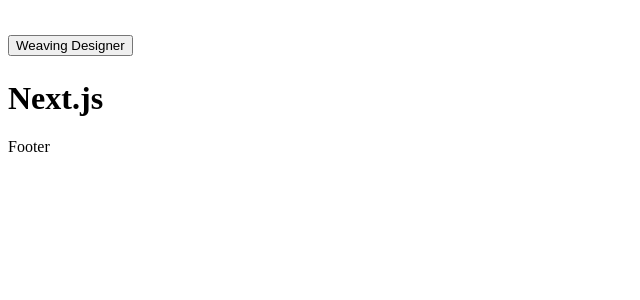
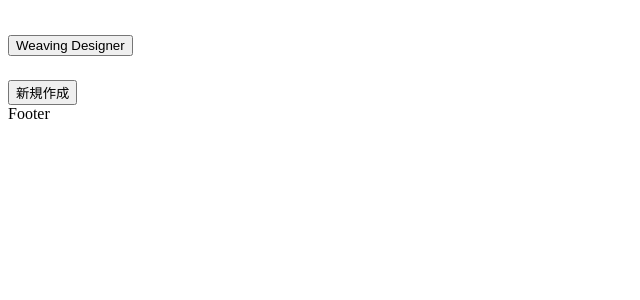
Before and after one commit to koralle/weaving-designer, a Next.js app: page / in a window 1280 px wide. Shown: the top 300 px of the page, without its empty margins (0-640 px from the left). Built offline with nearby package versions, Linux system fonts and the light colour scheme.

Commit message:
update: NextPage '/'

```diff
--- a/src/pages/index.tsx
+++ b/src/pages/index.tsx
@@ -1,7 +1,28 @@
 import { NextPage } from 'next';
+import { useRouter } from 'next/router';
+import { SyntheticEvent } from 'react';
+
+import { Button } from '../components/Button';
 
 const Home: NextPage = () => {
-  return <h1>Next.js</h1>;
+  const router = useRouter();
+
+  const onClick = async (e: SyntheticEvent) => {
+    e.preventDefault();
+    console.log(e);
+    await router.push('/draft-editor');
+  };
+
+  return (
+    <>
+      <Button
+        appearance='primary'
+        onClick={onClick}
+      >
+        新規作成
+      </Button>
+    </>
+  );
 };
 
 export default Home;
```
